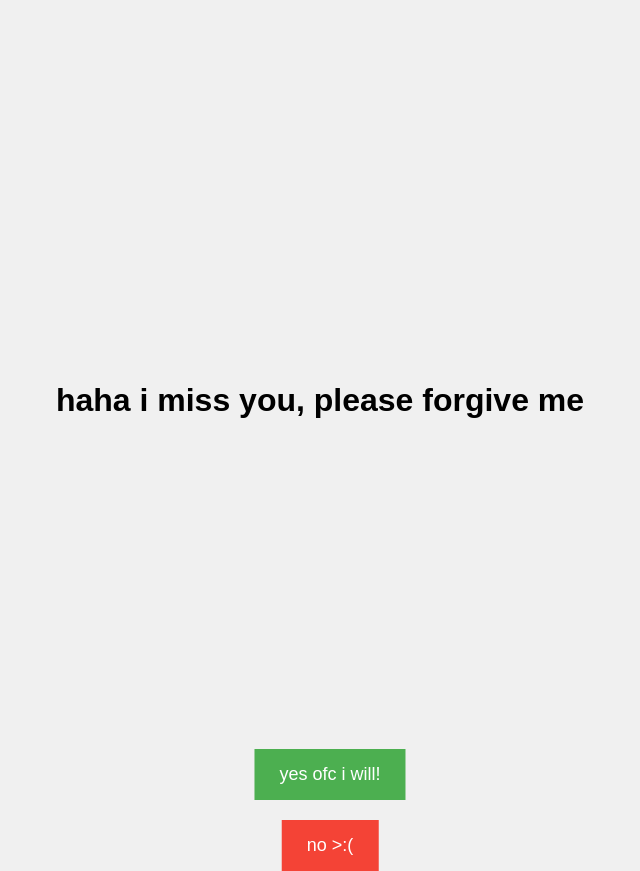
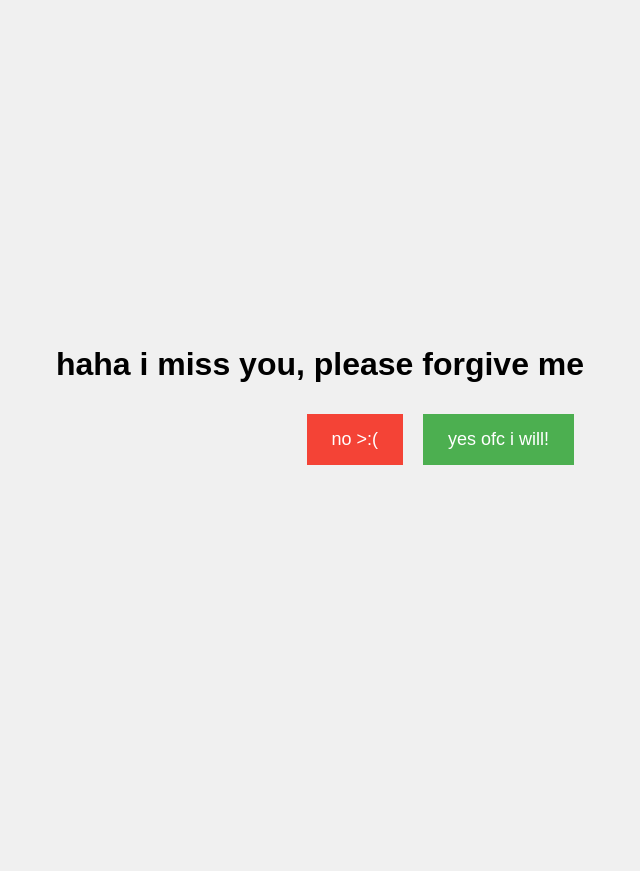
Before and after one commit to bb3e/bb3e.github.io, a plain HTML site: page index.html in a window 1280 px wide. Both pictures are taken after a click on the button "no >:(". Shown: the whole page, without its empty margins (320-960 px from the left). After the commit the page ends 800 px from the top, so only its background shows below. Drawn offline with Linux system fonts and the light colour scheme.

Commit message:
Update index.html

```diff
--- a/index.html
+++ b/index.html
@@ -15,7 +15,6 @@
       font-family: Arial, sans-serif;
     }
     .container {
-      position: relative; /* Added to allow absolute positioning of buttons */
       text-align: center;
     }
     button {
@@ -24,20 +23,17 @@
       margin: 10px;
       border: none;
       cursor: pointer;
-      position: absolute; /* Changed to absolute to enable position swapping */
     }
     #yesBtn {
       background-color: #4CAF50;
       color: white;
-      left: 50%; /* Centering the button */
-      transform: translateX(-50%); /* Centering adjustment */
     }
     #noBtn {
       background-color: #f44336;
       color: white;
-      left: 50%; /* Centering the button */
-      transform: translateX(-50%); /* Centering adjustment */
-      top: 60px; /* Positioning the "no" button below the "yes" button */
+    }
+    .swapped {
+      float: right;
     }
   </style>
 </head>
@@ -57,12 +53,8 @@
 
     // Function to swap positions of "yes" and "no" buttons
     function swapPositions() {
-      const yesBtnRect = yesBtn.getBoundingClientRect();
-      const noBtnRect = noBtn.getBoundingClientRect();
-
-      // Swap the positions using style properties
-      yesBtn.style.top = `${noBtnRect.top - yesBtnRect.height}px`;
-      noBtn.style.top = `${yesBtnRect.top}px`;
+      yesBtn.classList.toggle('swapped');
+      noBtn.classList.toggle('swapped');
     }
 
     noBtn.addEventListener("click", () => {
```
